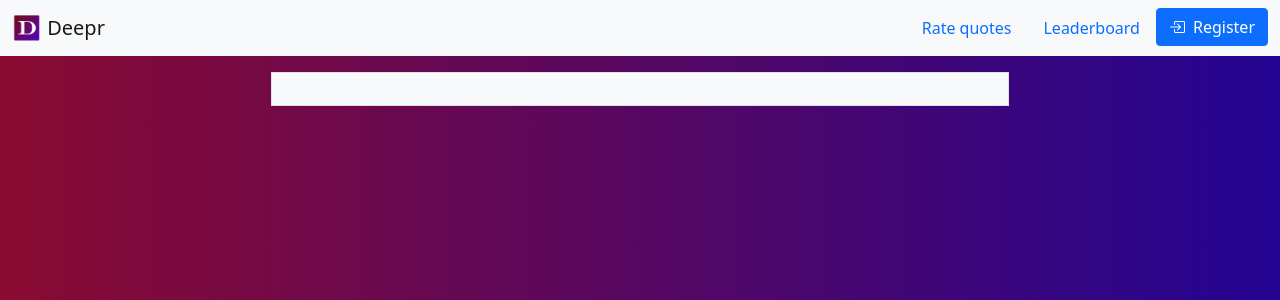
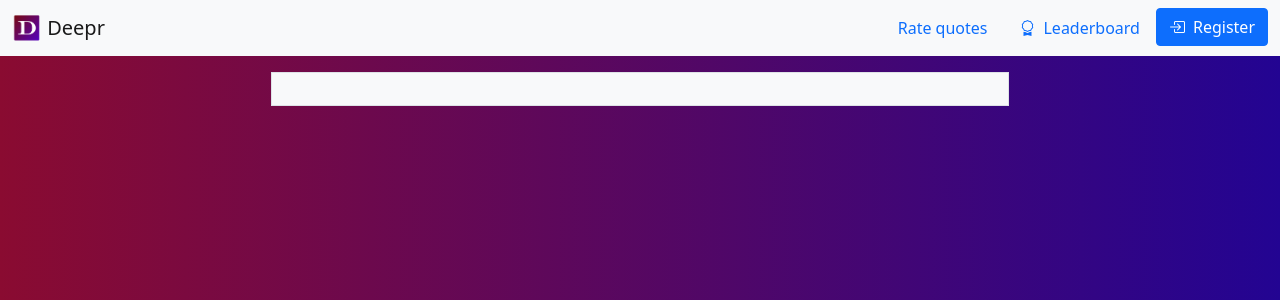
Before and after one commit to phigames/ld48, a Django app: page /leaderboard/ in a window 1280 px wide. Shown: the top 300 px of the page. Run offline with Django 3.2, Linux system fonts and the light colour scheme; data that the repository does not hold is empty; parts of the project's set-up code (start-up, migrations or seed data) failed here and were passed over; some libraries are stand-ins or nearby versions.

Commit message:
add leaderboard icon

```diff
--- a/ld48/templates/ld48/base.html
+++ b/ld48/templates/ld48/base.html
@@ -22,7 +22,7 @@
                         <a class="nav-link" href="{% url 'ratings' %}">Rate quotes</a>
                     </li>
                     <li class="nav-item">
-                        <a class="nav-link" href="{% url 'leaderboard' %}">Leaderboard</a>
+                        <a class="nav-link" href="{% url 'leaderboard' %}"><i class="bi bi-award me-2"></i>Leaderboard</a>
                     </li>
                     <li id="register-nav-item" class="nav-item">
                         <a class="btn btn-primary" href="{% url 'home' %}"><i class="bi bi-box-arrow-in-right me-2"></i>Register</a>
```
